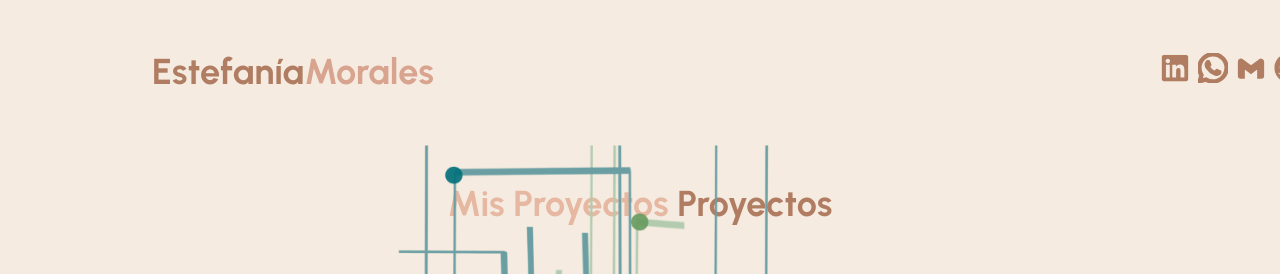
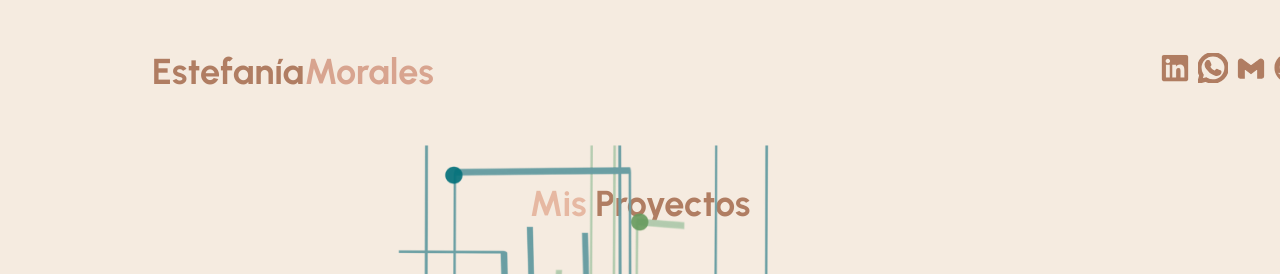
Before and after one commit to EstefaniaMorales95/my-portfil, a Next.js app: page /portfolio in a window 1280 px wide. Shown: the top 274 px of the page. Built offline with nearby package versions, Linux system fonts and the light colour scheme.

Commit message:
darkmode

```diff
--- a/app/(routes)/about-me/page.tsx
+++ b/app/(routes)/about-me/page.tsx
@@ -12,7 +12,7 @@ import TransitionPage from "@/components/ TransitionPage";
 
 const PageAboutMe = () => {
   const { t } = useTranslation();
-  const { darkMode } = useDarkMode(); // Obtén el estado del modo oscuro
+  const { darkMode } = useDarkMode (); // Obtén el estado del modo oscuro
 
 
 
--- a/app/(routes)/portfolio/page.tsx
+++ b/app/(routes)/portfolio/page.tsx
@@ -5,7 +5,7 @@ import ContainerPage from "@/components/container";
 import TransitionPage from "@/components/ TransitionPage";
 import PortfolioBox from "@/components/porfolio-box";
 import { dataPortfolio } from "@/data";
-import { useDarkMode } from '@/contexts/darkModeContext';
+import { useDarkMode } from "@/contexts/darkModeContext";
 
 
 const PortfolioPage = () => {
--- a/components/ TransitionPage.tsx
+++ b/components/ TransitionPage.tsx
@@ -3,7 +3,6 @@
 import { transitionVariantsPage } from "@/utils/motion-transitions";
 import { AnimatePresence, motion } from "framer-motion";
 import { useDarkMode } from "@/contexts/darkModeContext";
-
 const TransitionPage = () => {
   const { darkMode } = useDarkMode(); // Obtén el estado del modo oscuro
 
--- a/components/introduction.tsx
+++ b/components/introduction.tsx
@@ -4,7 +4,7 @@ import { useState } from 'react';
 import Link from 'next/link';
 import Image from 'next/image';
 import { TypeAnimation } from 'react-type-animation';
-import { useDarkMode } from '@/contexts/darkModeContext'; // Asegúrate de importar el contexto
+import { useDarkMode } from '@/contexts/darkModeContext';
 
 const Introduction = () => {
   const { t } = useTranslation();
--- a/contexts/darkModecontext.jsx
+++ b/contexts/darkModecontext.jsx
@@ -1,8 +1,7 @@
 'use client';
 import React, { createContext, useState, useContext } from 'react';
 
-
-const DarkModeContext = createContext();
+const DarkModeContext = createContext(null);
 
 export const DarkModeProvider = ({ children }) => {
 	const [isDarkMode, setIsDarkMode] = useState(false);
--- a/data.tsx
+++ b/data.tsx
@@ -11,7 +11,7 @@ export const socialNetworks = [
     {
         id: 1,
         logo: <FaLinkedin size={30} strokeWidth={1} />,
-        src: "https://www.linkedin.com/notifications/?filter=all",
+        src: "https://www.linkedin.com/in/estefania-morales-a5a399332/",
     },
 
     {
--- a/utils/locales/es.json
+++ b/utils/locales/es.json
@@ -18,7 +18,7 @@
     "timeline": "Línea de tiempo"
   },
  "portfolioPage": {
-    "title": "Mis Proyectos",
+    "title": "Mis ",
     "projects": "Proyectos"
   },
   "servicesPage": {
```
Also changed, not shown: 1 other file (tests, documents, lock files or other folders).
